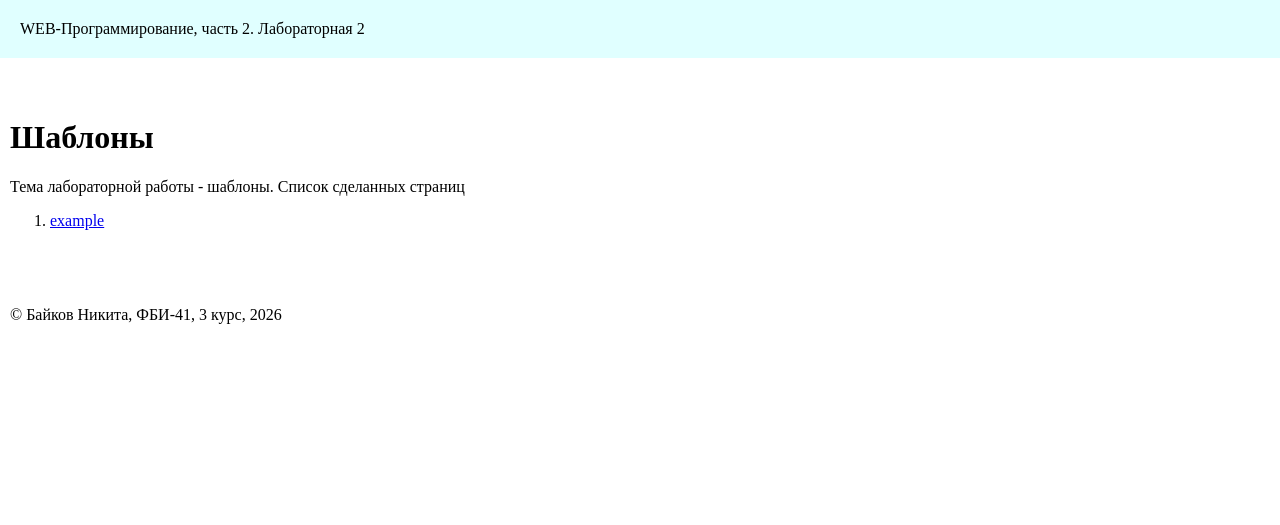
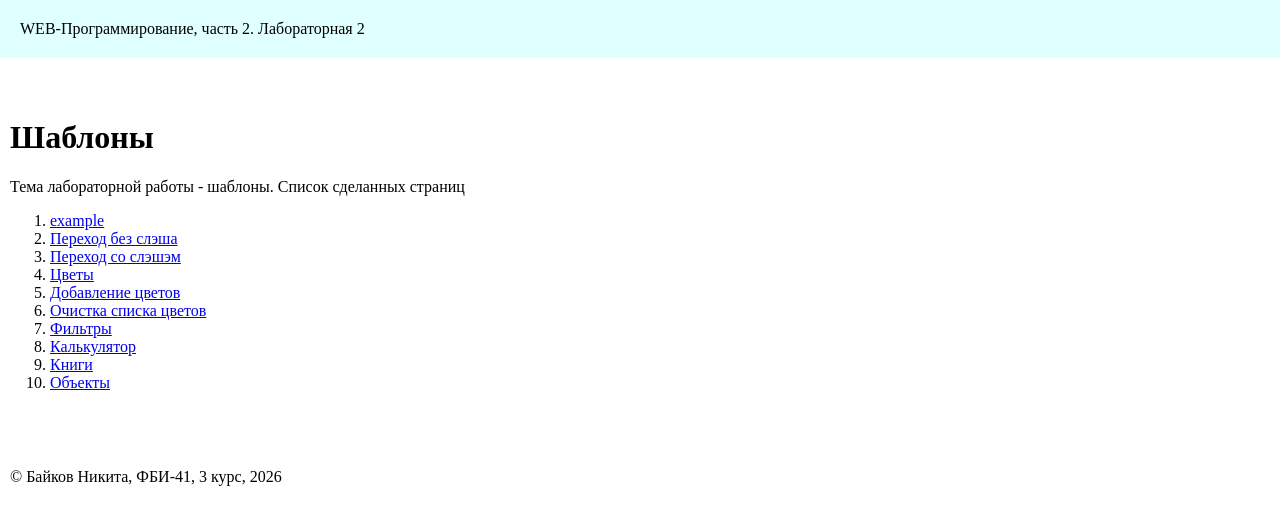
Before and after one commit to Kentucky777/3rd-course-Labs, a Flask app: page /lab2/ in a window 1280 px wide. Shown: the top 525 px of the page. Run offline with Flask 3, Linux system fonts and the light colour scheme.

Commit message:
Меню

```diff
--- a/app.py
+++ b/app.py
@@ -165,7 +165,8 @@ def main():
         НГТУ, ФБ, WEB-программирование часть 2, Лабораторная 1
     </header>
     <main>
-        <a href="/lab1">Лаборатоная 1</a>
+        <a href="/lab1">Лаборатоная 1</a><br>
+        <a href="/lab2">Лабораторная 2</a>
     </main>
     <footer>
         &copy; Байков Никита, ФБИ-41, 3 курс, 2026
@@ -393,7 +394,7 @@ def add_flowers(name):
 
 @app.route('/lab2/add_flower/')
 def addflower():
-    return 'Вы не задали имя цветка', 400
+    return 'Вы не задали имя цветка, добавьте его название в посиковую строку!', 400
 
 
 @app.route('/lab2/flowers/')
@@ -452,7 +453,7 @@ def calc(a,b):
 
 @app.route('/lab2/calc/')
 def redir():
-    return redirect('lab2/calc/1/1')
+    return redirect('/lab2/calc/1/1')
 
 
 @app.route('/lab2/calc/<int:a>')
--- a/templates/lab2.html
+++ b/templates/lab2.html
@@ -6,8 +6,15 @@
     <h1>Шаблоны</h1>
     <div>Тема лабораторной работы - шаблоны. Список сделанных страниц</div>
     <ol>
-        <li>
-            <a href="/lab2/example">example</a>
-        </li>
+        <li><a href="/lab2/example">example</a></li>
+            <li><a href="/lab2/a">Переход без слэша</a></li>
+            <li><a href="/lab2/a/">Переход со слэшэм</a></li>
+            <li><a href="/lab2/flowers">Цветы</a></li>
+            <li><a href="/lab2/add_flower/">Добавление цветов</a></li>
+            <li><a href="/lab2/cleanfl">Очистка списка цветов</a></li>
+            <li><a href="/lab2/filters">Фильтры</a></li>
+            <li><a href="/lab2/calc">Калькулятор</a></li>
+            <li><a href="/lab2/books">Книги</a></li>
+            <li><a href="/lab2/objects">Объекты</a></li>
     </ol>
 {% endblock %}
```
